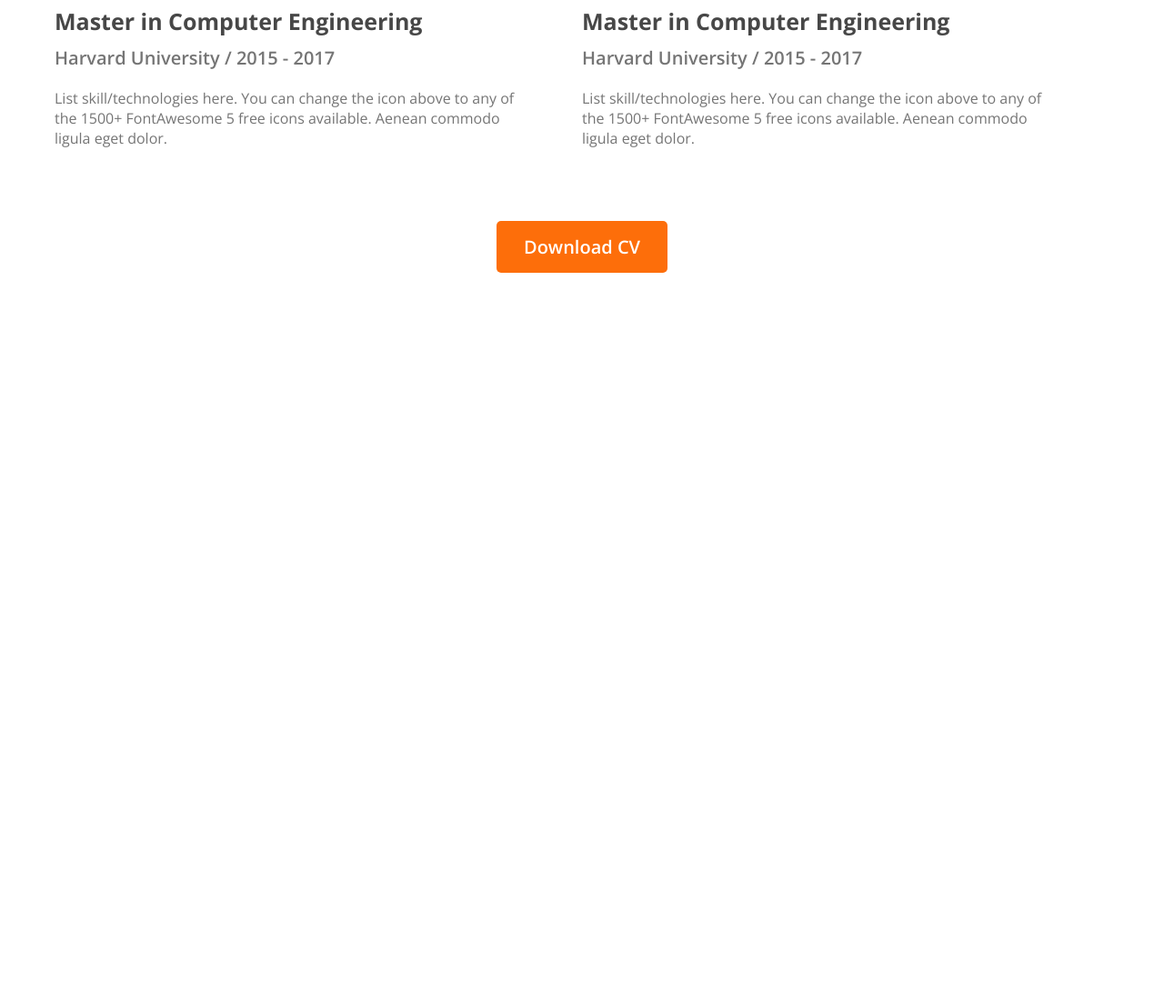
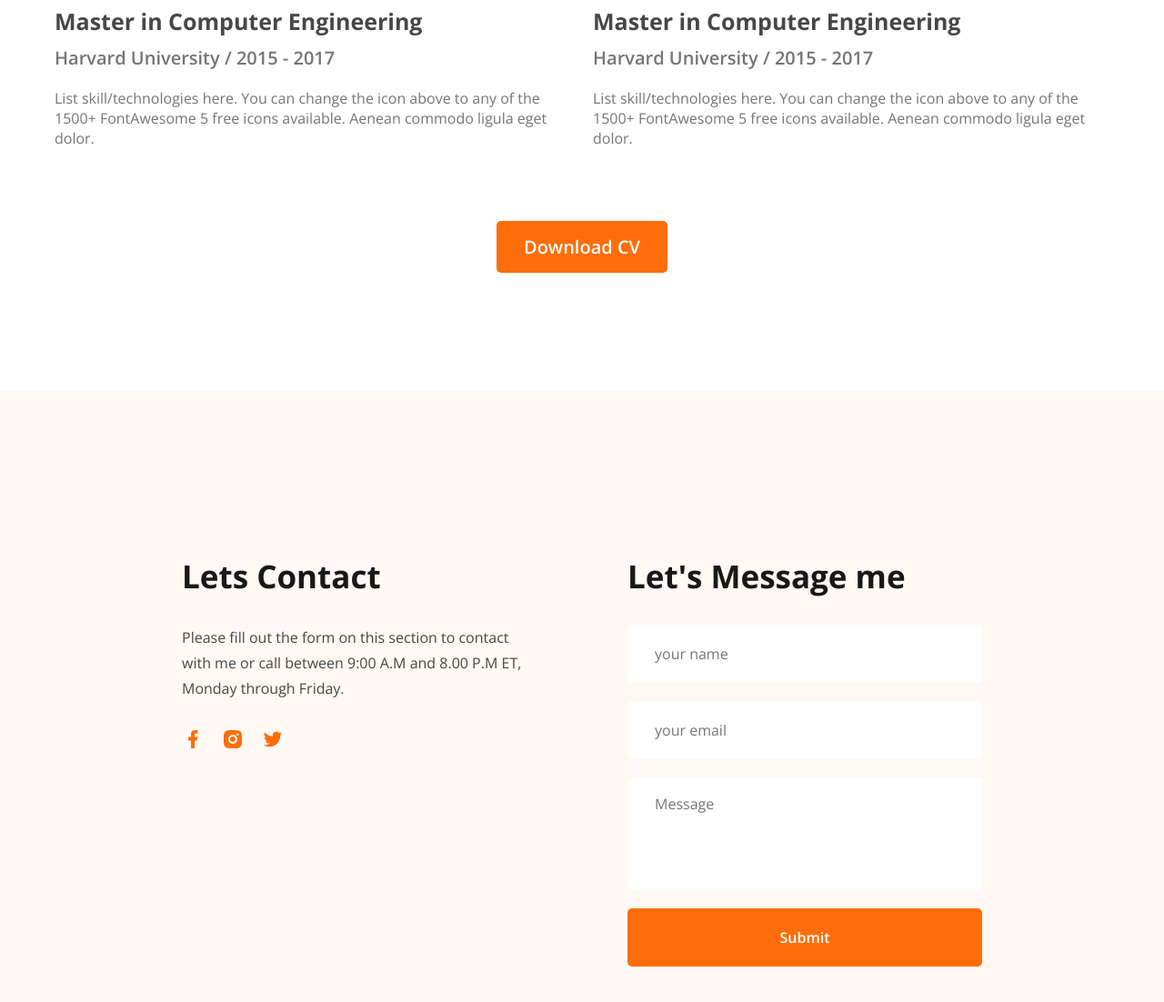
Before and after one commit to souravbsk/developer-portfolio, a plain HTML site: page index.html in a window 1280 px wide. Shown: the part 3192-4294 px from the top of the page at 91% size. Before the commit the page ends 3492 px from the top, so only its background shows below. Drawn offline with nearby package versions, Linux system fonts and the light colour scheme.

Commit message:
contact added

```diff
--- a/index.html
+++ b/index.html
@@ -190,7 +190,29 @@
         </section>
     </main>
     <footer>
-
+        <section>
+            <div class="contact">
+                <div>
+                    <h2 class="section-title">Lets Contact</h2>
+                    <p class="contact-pera">Please fill out the form on this section to contact with me or call between 9:00 A.M and 8.00 P.M
+                        ET, Monday through Friday.</p>
+                        <div class="social-link">
+                            <a href="#"><img src="images/icons/facebook.png" alt=""></a>
+                            <a href="#"><img src="images/icons/insta.png" alt=""></a>
+                            <a href="#"><img src="images/icons/twitter.png" alt=""></a>
+                        </div>
+                </div>
+                <div>
+                    <h2 class="section-title">Let's Message me</h2>
+                    <form class="contact-form" action="">
+                        <input type="text" placeholder="your name">
+                        <input type="email" name="email" id="" placeholder="your email">
+                        <textarea name="" id="" cols="10" rows="4" placeholder="Message"></textarea>
+                        <input type="submit" class="btn-primary" value="Submit">
+                    </form>
+                </div>
+            </div>
+        </section>
     </footer>
 </body>
 
--- a/styles/portfolio.css
+++ b/styles/portfolio.css
@@ -204,11 +204,9 @@ section {
     align-items: center;
     justify-content: space-between;
     margin-top: 100px;
+    gap: 24px;
 }
 
-.resume-content div {
-    margin-right: 24px;
-}
 .edu-site{
     margin: 30px 0;
 }
@@ -241,3 +239,44 @@ section {
 }
 
 /* resume css end */
+/* contact css start  */
+.contact{
+    background-color: var(--bgColor);
+    padding: 180px 200px;
+    display: flex;
+    gap: 100px;
+}
+.contact div{
+    flex: 1;
+}
+.contact .section-title{
+    text-align: left;
+}
+.contact .contact-pera{
+    color: #474747;
+    margin-right: 15px;
+    margin-bottom: 30px;
+    line-height: 28px;
+}
+.contact-form{
+    display: flex;
+    flex-direction: column;
+}
+.contact-form input, textarea{
+    width: 100%;
+    border: 0;
+    margin-bottom: 20px;
+    outline: none;
+    padding: 18px 30px;
+    font-size: 16px;
+    border-radius: 5px;
+    resize: none;
+}
+input{
+    height: 64px;
+}
+.social-link{
+    display: flex;
+    gap: 20px;
+}
+/* contact css end */
```
